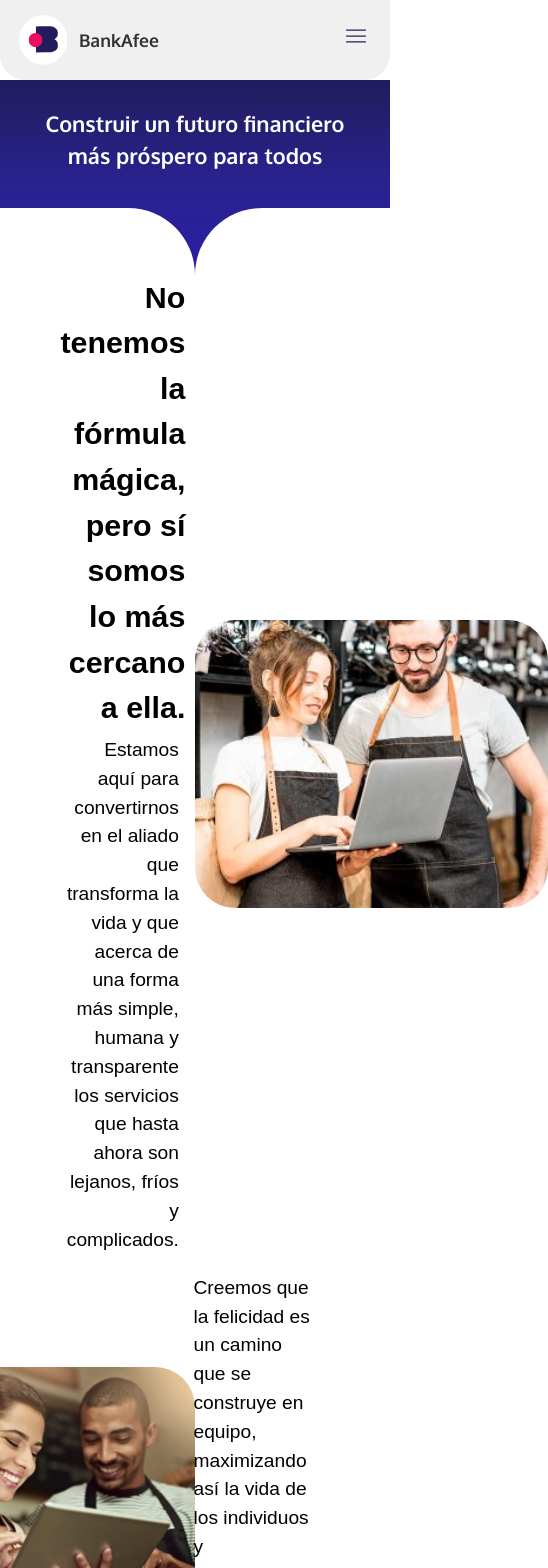
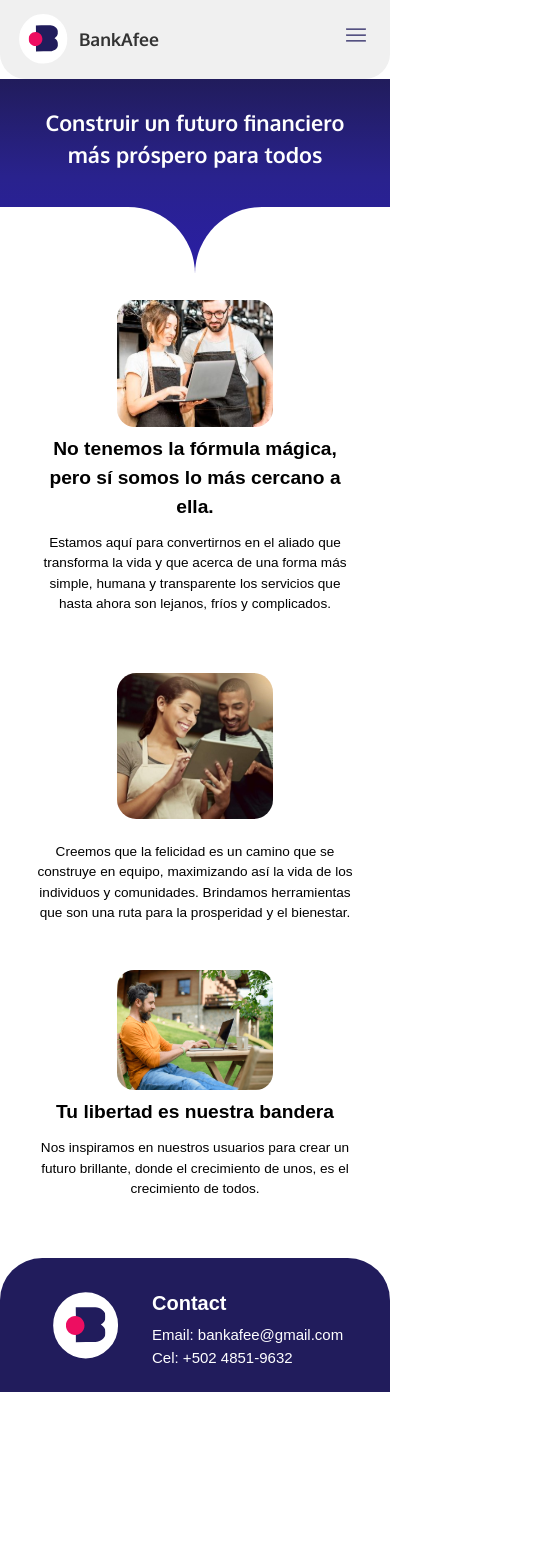
Before and after one commit to oskcarsv/front-bankafee, a React (Vite) app: page /aboutUs in a window 390 px wide. Shown: the top 1568 px of the page, 548 px wide, since content can reach past the window. After the commit the page ends 1392 px from the top, so only its background shows below. Built offline with nearby package versions, Linux system fonts and the light colour scheme.

Commit message:
chore: Add new image to About Us section and update responsive styles to About Us page

```diff
--- a/src/components/aboutUs/AboutUsContent.jsx
+++ b/src/components/aboutUs/AboutUsContent.jsx
@@ -1,6 +1,7 @@
 import '../../styles/aboutUsCss/aboutUsContent.css'
 import chica1 from '../../assets/iconAbout/chica1.svg'
 import chica2 from '../../assets/iconAbout/chica2.svg'
+import chico3 from '../../assets/iconAbout/chico3.svg'
 
 export const AboutUsContent = () => {
     return (
@@ -26,14 +27,17 @@ export const AboutUsContent = () => {
                     </p>
                 </div>
             </section>
-            <section className='about-us-2'>
+            <section className='about-us-1'>
                 <div className='about-us-text-left'>
                     <h1 className="about-us-title">
                         Tu libertad es nuestra bandera
                     </h1>
                     <p className="about-us-content-left">
-                        Nuestro propósito es brindar soluciones financieras y de bienestar que transformen la vida de las personas y comunidades, de una forma simple, humana y transparente.
+                        Nos inspiramos en nuestros usuarios para crear un futuro brillante, donde el crecimiento de unos, es el crecimiento de todos.
                     </p>
+                </div>
+                <div className="about-us-img-right">
+                    <img src={chico3} alt="Chico3-img" />
                 </div>
             </section>
         </main>
--- a/src/styles/aboutUsCss/aboutUsContent.css
+++ b/src/styles/aboutUsCss/aboutUsContent.css
@@ -27,7 +27,7 @@
 }
 
 .about-us-title {
-    font-size: 190%;
+    font-size: 200%;
     font-weight: 700;
     color: var(--text-color);
     margin: 0 5% 0 45%;
@@ -59,3 +59,63 @@
     justify-content: end;
     margin: 0 1.3% 0 0;
 }
+
+@media screen and (max-width: 768px) {
+    .content-about{
+        margin-top: -1px;
+    }
+
+    .about-us-1 {
+        flex-direction: column;
+        width: 100%;
+    }
+
+    .about-us-text-left {
+        width: 100%;
+        text-align: center;
+        margin-bottom: 10%;
+    }
+
+    .about-us-title {
+        margin: 0 8% 0 8%;
+        font-size: 120%;
+    }
+
+    .about-us-content-left {
+        margin: 3% 8% 0 8%;
+        font-size: 85%;
+    }
+
+    .about-us-img-right {
+        width: 100%;
+        margin: 7% 0 2% 0;
+        display: flex;
+        justify-content: center;
+        order: -1;
+    }
+
+    .about-us-img-right img {
+        width: 40%;
+    }
+
+    .about-us-img-left {
+        width: 100%;
+        margin: 0 0 6% 0;
+        display: flex;
+        justify-content: center;
+    }
+
+    .about-us-img-left img {
+        width: 40%;
+    }
+
+    .about-us-text-right {
+        width: 100%;
+        text-align: center;
+    }
+
+    .about-us-content-right {
+        margin: 0 8% 0 8%;
+        font-size: 85%;
+    }
+}
```
